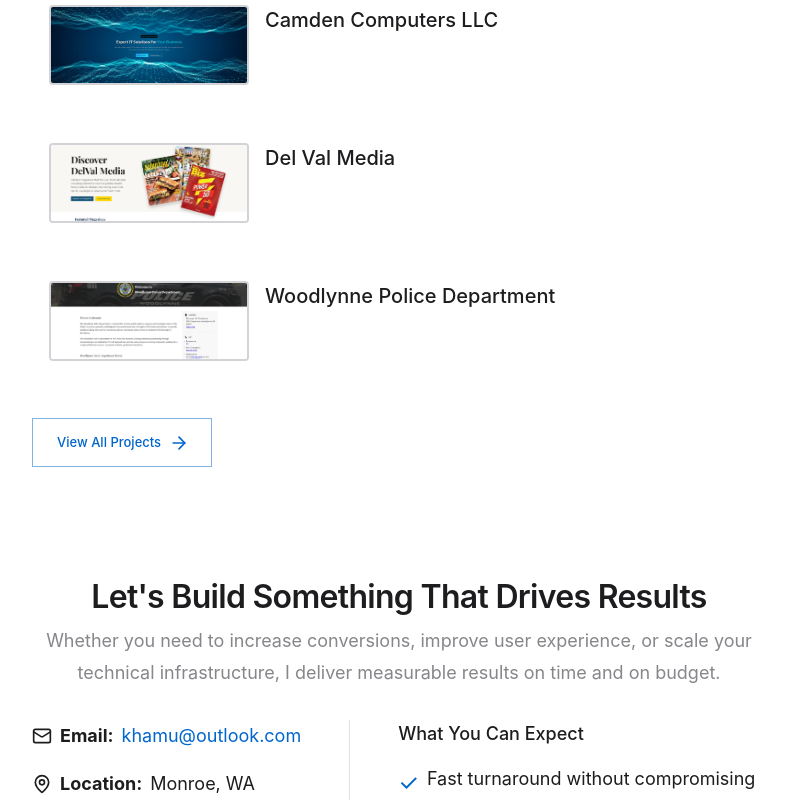
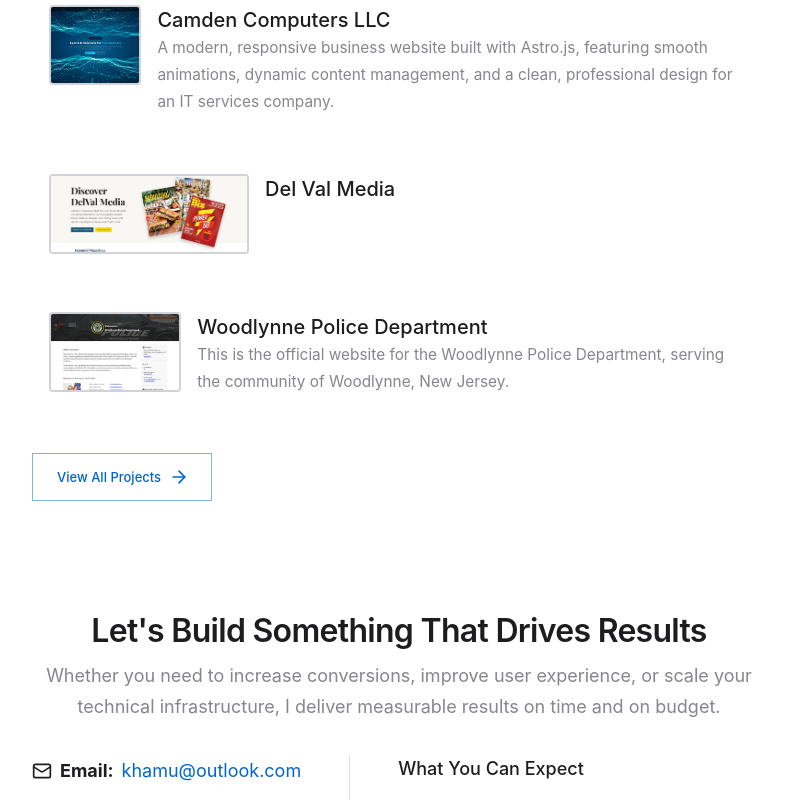
Before and after one commit to khamudom/kham-website, a Next.js app: page / in a window 1280 px wide. Shown: the part 1166-1966 px from the top of the page, without its empty margins (466-1251 px from the left). Built offline with nearby package versions, Linux system fonts and the light colour scheme; no server answers.

Commit message:
update project card to use summary

```diff
--- a/src/app/page.tsx
+++ b/src/app/page.tsx
@@ -338,7 +338,6 @@
                   letterSpacing: { xs: "0.01em", sm: "0.02em" },
                   fontSize: { xs: "1rem", sm: "1.1rem" },
                   maxWidth: "65ch",
-                  margin: "0 auto",
                   marginBottom: "1rem",
                 }}
               >
@@ -366,7 +365,6 @@
                   letterSpacing: { xs: "0.01em", sm: "0.02em" },
                   fontSize: { xs: "1rem", sm: "1.1rem" },
                   maxWidth: "65ch",
-                  margin: "0 auto",
                 }}
               >
                 Currently, I work as a{" "}
@@ -454,7 +452,7 @@
                         {project.title}
                       </Typography>
                       <Typography variant="body2" color="text.secondary">
-                        {project.description}
+                        {project.summary}
                       </Typography>
                     </Box>
                   </CardContent>
--- a/src/data/projects.json
+++ b/src/data/projects.json
@@ -59,7 +59,7 @@
       "id": "project-3",
       "slug": "woodlynne-police-department",
       "title": "Woodlynne Police Department",
-      "summary": "",
+      "summary": "This is the official website for the Woodlynne Police Department, serving the community of Woodlynne, New Jersey.",
       "description": [""],
       "coverImage": "/images/projects/wpd_website.webp",
       "displayType": "iframe",
```
